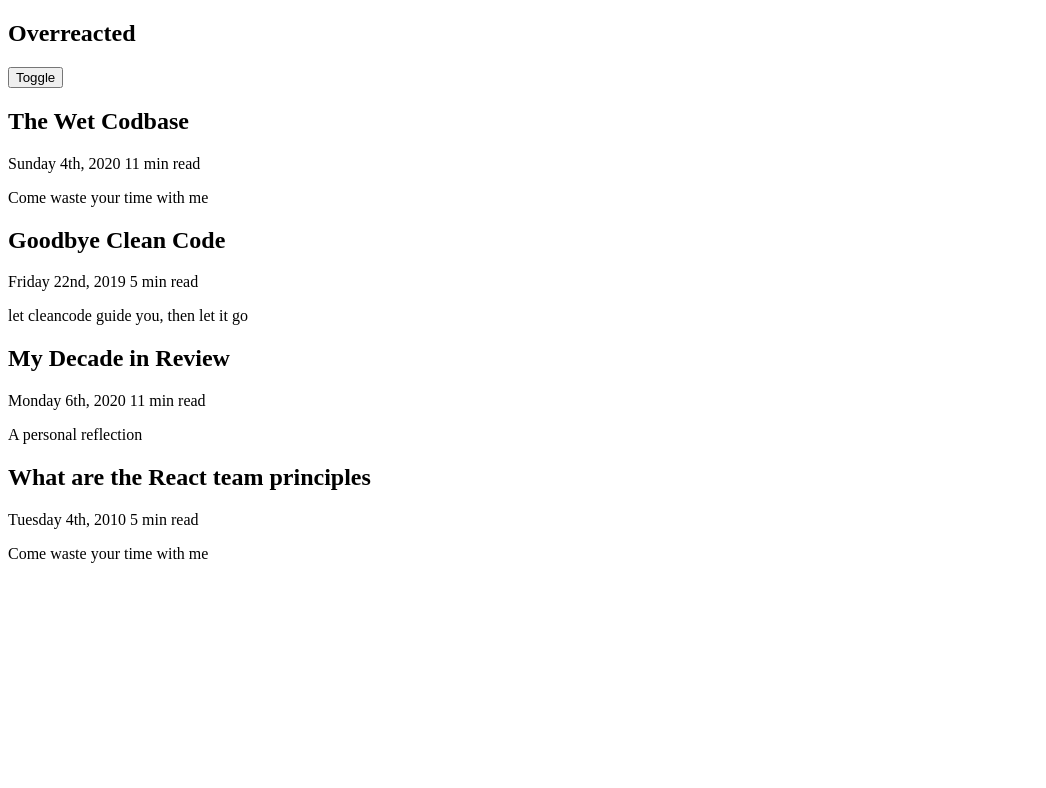
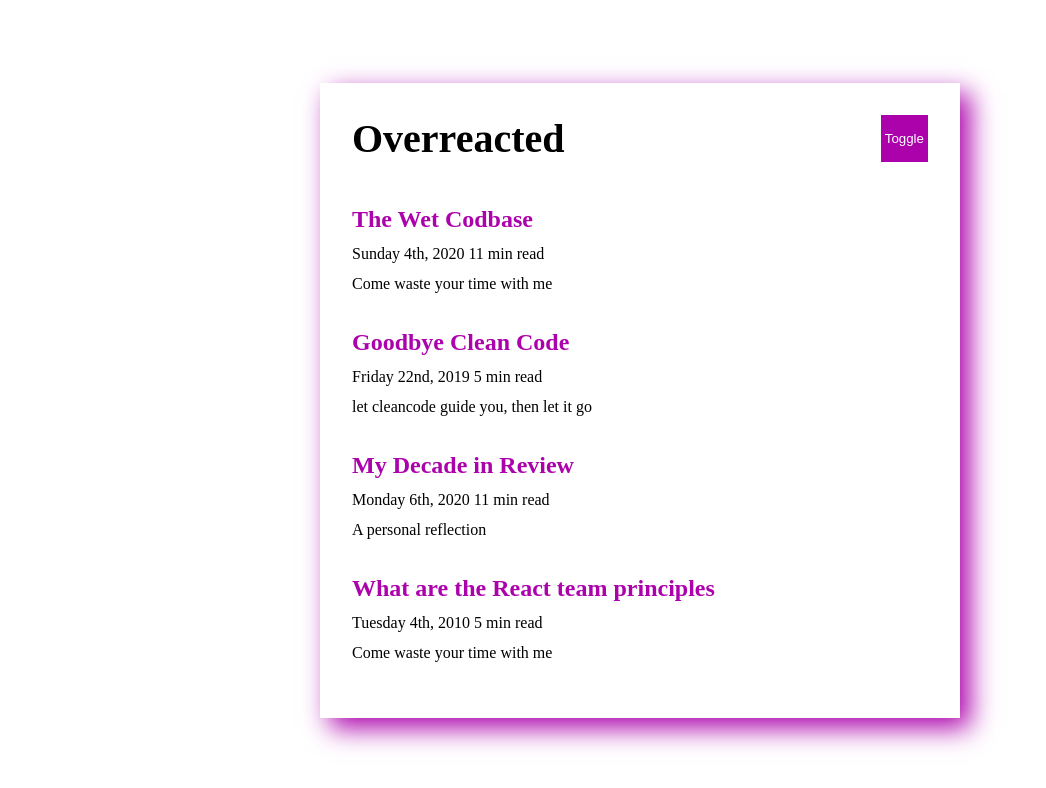
Before and after one commit to manavjasani/Javascript-Projects, a plain HTML site: page Toggle-app/index.html in a window 1280 px wide. Shown: the whole page, without its empty margins (0-1046 px from the left). Drawn offline with Linux system fonts and the light colour scheme.

Commit message:
Add some class and fix design

```diff
--- a/Toggle-app/index.html
+++ b/Toggle-app/index.html
@@ -10,28 +10,28 @@
 <body>
     <div class="container">
         <div class="header">
-            <h2>Overreacted</h2>
-            <button>Toggle</button>
+            <h2 class="c-word">Overreacted</h2>
+            <button class="btn">Toggle</button>
         </div>
         <div class="section">
             <h2>The Wet Codbase</h2>
-            <p>Sunday 4th, 2020 11 min read</p>
-            <p>Come waste your time with me</p>
+            <p class="c-word">Sunday 4th, 2020 11 min read</p>
+            <p class="c-word">Come waste your time with me</p>
         </div>
         <div class="section">
             <h2>Goodbye Clean Code</h2>
-            <p>Friday 22nd, 2019 5 min read</p>
-            <p>let cleancode guide you, then let it go</p>
+            <p class="c-word">Friday 22nd, 2019 5 min read</p>
+            <p class="c-word">let cleancode guide you, then let it go</p>
         </div>
         <div class="section">
             <h2>My Decade in Review</h2>
-            <p>Monday 6th, 2020 11 min read</p>
-            <p>A personal reflection</p>
+            <p class="c-word">Monday 6th, 2020 11 min read</p>
+            <p class="c-word">A personal reflection</p>
         </div>
         <div class="section">
             <h2>What are the React team principles</h2>
-            <p>Tuesday 4th, 2010 5 min read</p>
-            <p>Come waste your time with me</p>
+            <p class="c-word">Tuesday 4th, 2010 5 min read</p>
+            <p class="c-word">Come waste your time with me</p>
         </div>
     </div>
 
--- a/Toggle-app/style.css
+++ b/Toggle-app/style.css
@@ -0,0 +1,57 @@
+* {
+    padding: 0;
+    margin: 0;
+    box-sizing: border-box;
+}
+
+body {
+    display: flex;
+    align-items: center;
+    justify-content: center;
+    min-height: 100vh;
+}
+
+.container {
+    width: 50%;
+    display: flex;
+    flex-direction: column;
+    box-shadow: 10px 10px 25px rgb(172, 2, 172);
+    padding: 2rem;
+}
+
+.header {
+    display: flex;
+    justify-content: space-between;
+    margin-bottom: 2rem;
+}
+
+.header h2 {
+    font-size: 2.5rem;
+}
+
+.header button {
+    color: white;
+    background-color: rgb(172, 2, 172);
+    padding: 0 0.25rem;
+    border: none;
+    cursor: pointer;
+}
+
+.section {
+    margin: 0.75rem 0;
+}
+
+.section h2 {
+    color: rgb(172, 2, 172);
+}
+
+.section p {
+    margin: 0.75rem 0;
+}
+
+.toggle-word {
+    color: white;
+}
+.toggle-cont {
+    background-color: black;
+}
```
